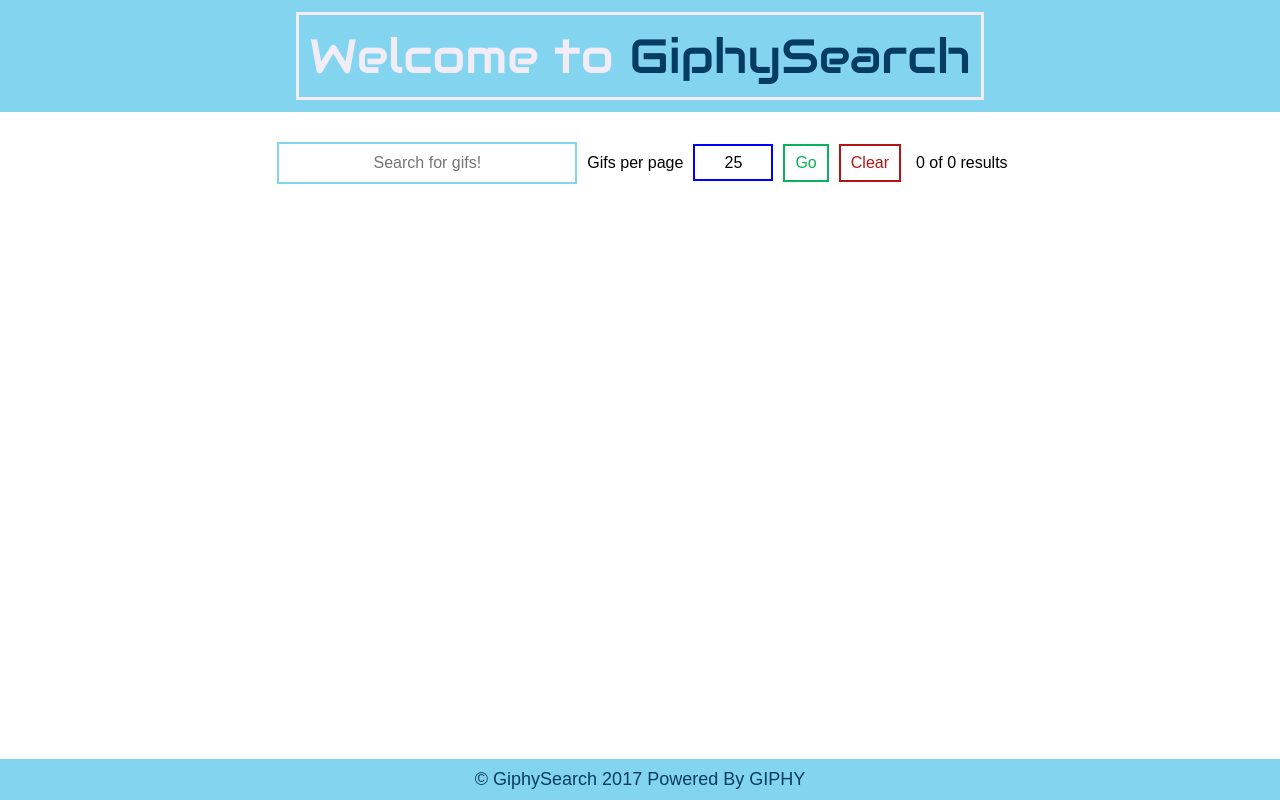
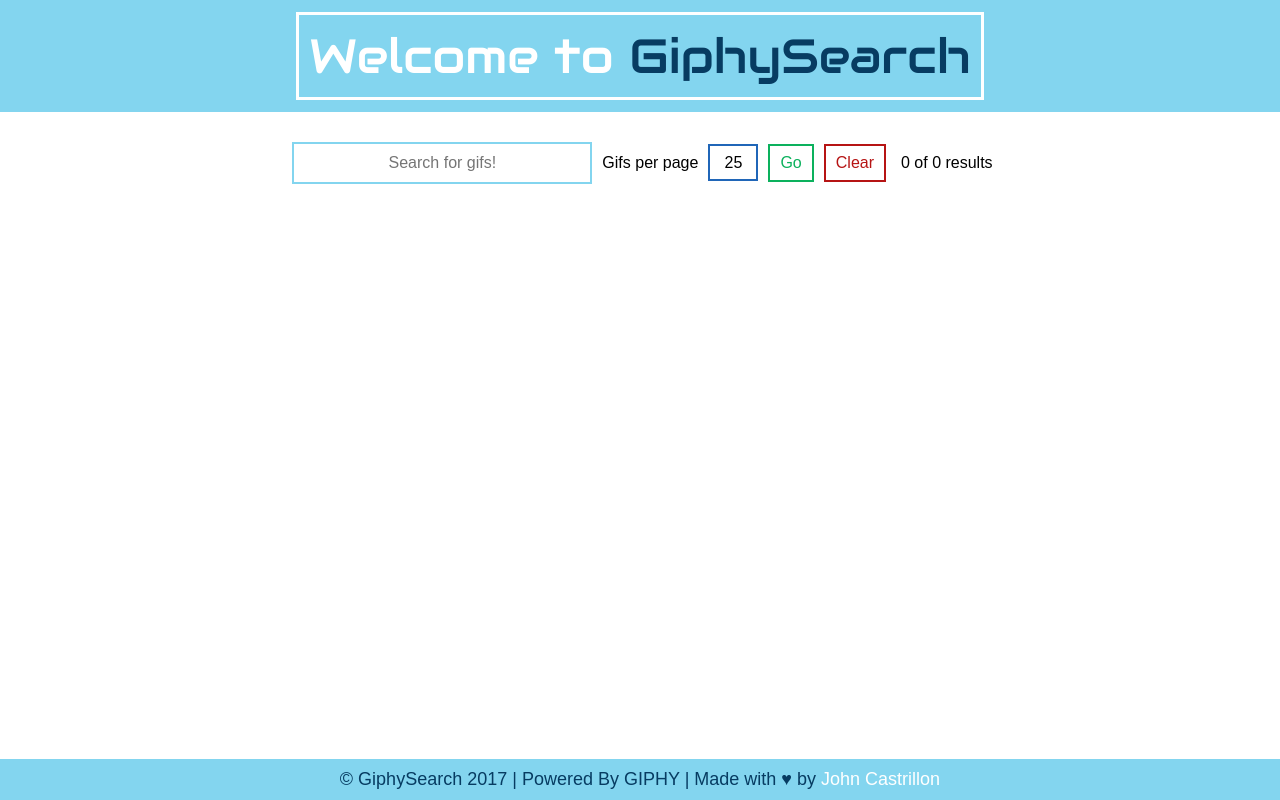
Before and after one commit to Jbonez87/giphy, a React app: page / in a window 1280 px wide. Built offline with nearby package versions, Linux system fonts and the light colour scheme.

Commit message:
add styling to footer and select box, add contact info to footer, add title to index.html

```diff
--- a/public/index.html
+++ b/public/index.html
@@ -19,7 +19,7 @@
       work correctly both with client-side routing and a non-root public URL.
       Learn how to configure a non-root public URL by running `npm run build`.
     -->
-    <title>React App</title>
+    <title>GiphySearch</title>
   </head>
   <body>
     <noscript>
--- a/src/App.js
+++ b/src/App.js
@@ -12,7 +12,9 @@
         <SearchForm />
         <footer>
           <p>
-            &copy; <span>GiphySearch</span> {new Date().getFullYear()} Powered By GIPHY
+            &copy; <span>GiphySearch</span> {new Date().getFullYear()} | Powered By GIPHY | Made with &hearts; by <a href="https://www.linkedin.com/in/john-castrillon-a50141b8/">
+              John Castrillon
+            </a>
           </p>
         </footer>
       </div>
--- a/src/css/App.css
+++ b/src/css/App.css
@@ -16,12 +16,12 @@
   padding: 25px;
   font-size: 3rem;
   font-family: 'Audiowide', cursive;
-  color: rgb(242, 236, 247);
+  color: white;
 }
 
 .page-header h1 {
   padding: 10px;
-  border: 3px solid rgb(242, 236, 247);
+  border: 3px solid white;
 }
 
 .page-header span {
@@ -37,3 +37,8 @@
   position: fixed;
   bottom: 0;
 }
+
+a {
+  text-decoration: none;
+  color: white;
+}
--- a/src/css/search.css
+++ b/src/css/search.css
@@ -36,7 +36,7 @@
   width: 100%;
 }
 
-#go, #clear {
+#go, #clear, select {
   padding: 8px 10px 8px 10px;
   background: white;
   transition: all .4s;
@@ -80,8 +80,13 @@
 select {
   padding: 8px;
   background: white;
-  width: 80px;
-  border: 2px solid blue;
+  width: 50px;
+  border: 2px solid rgb(32, 102, 184);
   text-align: center;
   margin: 0 10px 0 10px;
 }
+
+select:hover {
+  background: rgb(32, 102, 184);
+  color: white;
+}
```
